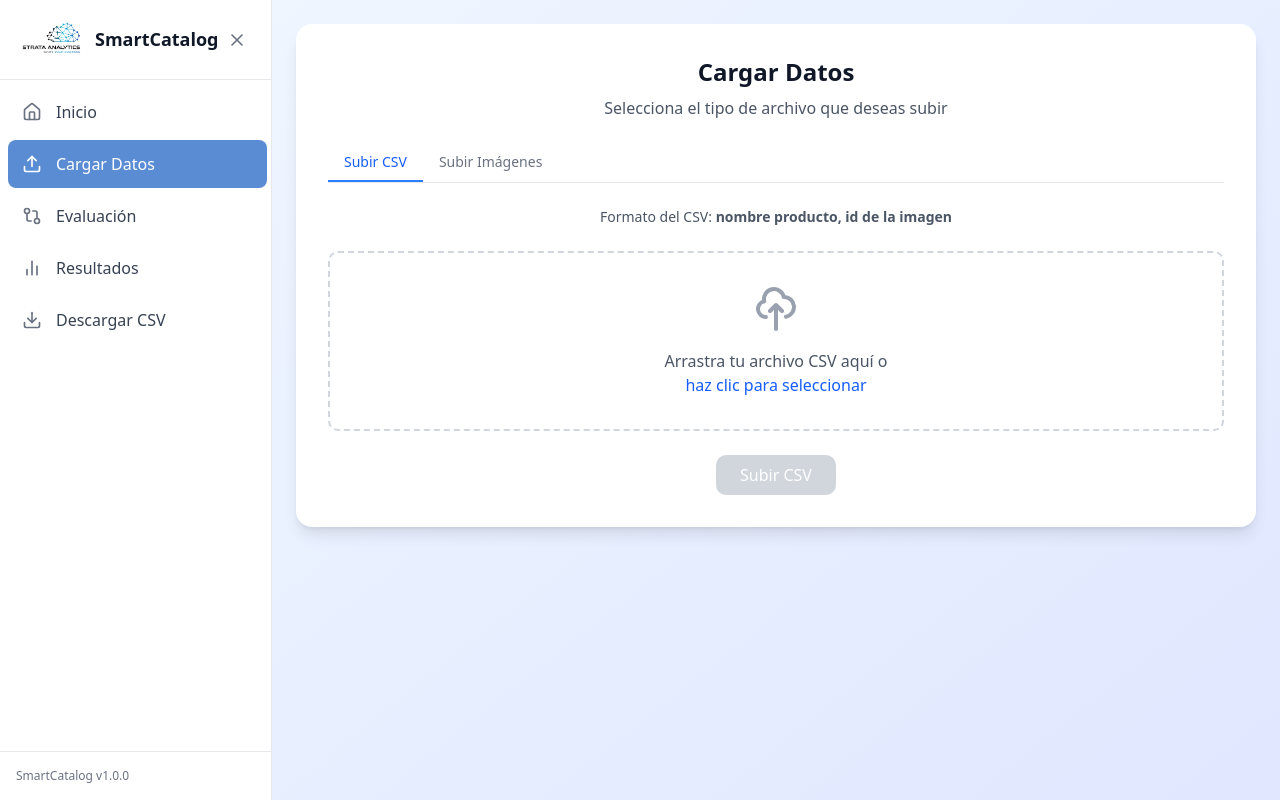
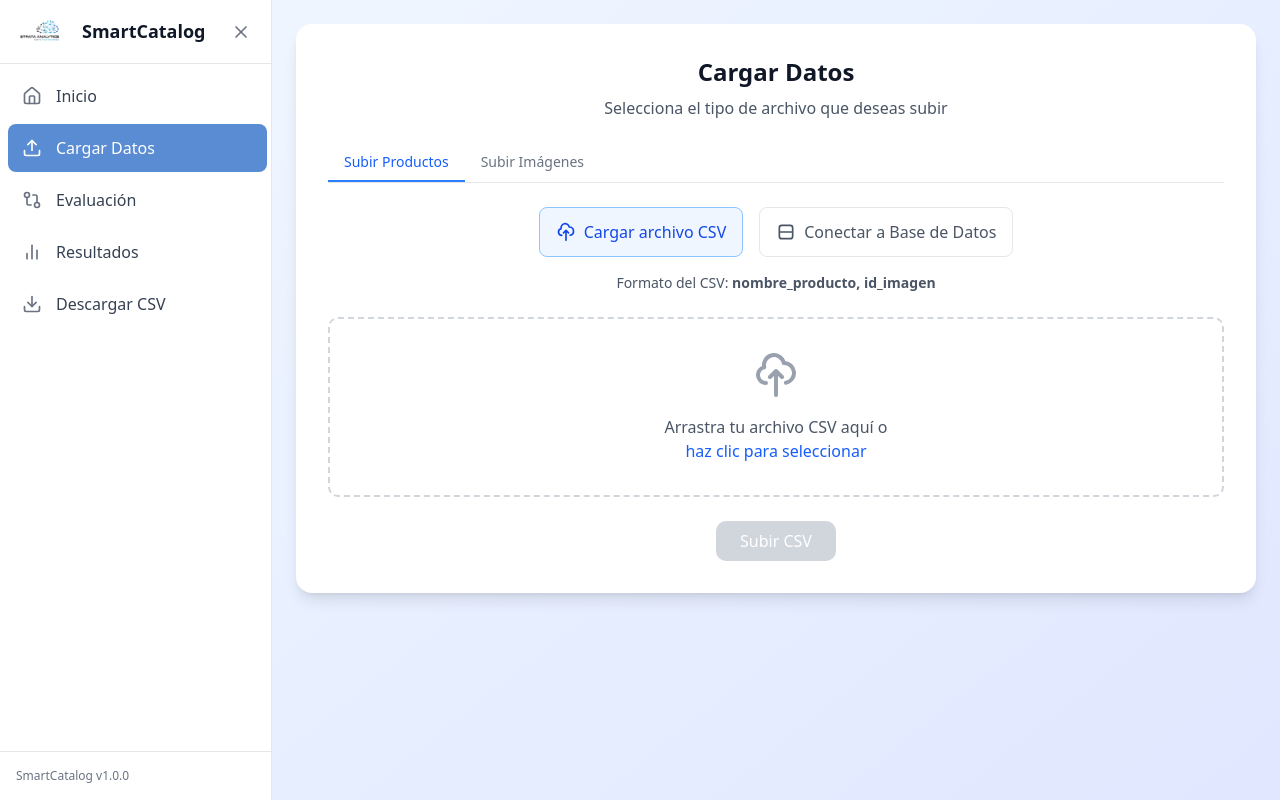
Before and after one commit to Andre-Leandro/Description-Evaluator, a Next.js app in the folder frontend/: page /subir-csv in a window 1280 px wide. Built offline with nearby package versions, Linux system fonts and the light colour scheme; no server answers.

Commit message:
Refactor CSVUpload component to improve file upload logic and enhance UI for product and image uploads

```diff
--- a/frontend/src/app/pages/CSVUpload.jsx
+++ b/frontend/src/app/pages/CSVUpload.jsx
@@ -2,12 +2,14 @@
 import React, { useState } from "react";
 
 export default function CSVUpload() {
-  const [activeTab, setActiveTab] = useState("csv");
+  const [activeTab, setActiveTab] = useState("products");
+  const [productImportMethod, setProductImportMethod] = useState("csv");
   const [selectedFile, setSelectedFile] = useState(null);
   const [selectedImages, setSelectedImages] = useState([]);
   const [uploading, setUploading] = useState(false);
   const [uploadResult, setUploadResult] = useState(null);
   const [error, setError] = useState(null);
+  const [dbConnectionString, setDbConnectionString] = useState("");
 
   const API_URL = process.env.NEXT_PUBLIC_API_URL;
 
@@ -103,7 +105,7 @@ export default function CSVUpload() {
     event.preventDefault();
     const files = Array.from(event.dataTransfer.files);
 
-    if (activeTab === "csv") {
+    if (activeTab === "products") {
       const file = files[0];
       if (file && file.type === "text/csv") {
         setSelectedFile(file);
@@ -142,14 +144,14 @@ export default function CSVUpload() {
           {/* Tabs */}
           <div className="flex border-b border-gray-200">
             <button
-          onClick={() => setActiveTab("csv")}
+              onClick={() => setActiveTab("products")}
               className={`px-4 py-2 font-medium text-sm border-b-2 transition-colors ${
-            activeTab === "csv"
+                activeTab === "products"
                   ? "border-blue-500 text-blue-600"
                   : "border-transparent text-gray-500 hover:text-gray-700"
               }`}
             >
-          Subir CSV
+              Subir Productos
             </button>
             <button
               onClick={() => setActiveTab("images")}
@@ -163,11 +165,42 @@ export default function CSVUpload() {
             </button>
           </div>
 
-      {activeTab === "csv" && (
+          {activeTab === "products" && (
+            <div className="space-y-6">
+              <div className="flex justify-center gap-4 mb-4">
+                <button
+                  onClick={() => setProductImportMethod("csv")}
+                  className={`flex items-center gap-2 px-4 py-3 rounded-md border ${
+                    productImportMethod === "csv"
+                      ? "bg-blue-50 border-blue-300 text-blue-700"
+                      : "bg-white border-gray-200 text-gray-600 hover:bg-gray-50"
+                  }`}
+                >
+                  <svg className="w-5 h-5" fill="none" stroke="currentColor" viewBox="0 0 24 24">
+                    <path strokeLinecap="round" strokeLinejoin="round" strokeWidth="2" d="M7 16a4 4 0 01-.88-7.903A5 5 0 1115.9 6L16 6a5 5 0 011 9.9M15 13l-3-3m0 0l-3 3m3-3v12" />
+                  </svg>
+                  <span className="font-medium">Cargar archivo CSV</span>
+                </button>
+                <button
+                  onClick={() => setProductImportMethod("db")}
+                  className={`flex items-center gap-2 px-4 py-3 rounded-md border ${
+                    productImportMethod === "db"
+                      ? "bg-blue-50 border-blue-300 text-blue-700"
+                      : "bg-white border-gray-200 text-gray-600 hover:bg-gray-50"
+                  }`}
+                >
+                  <svg className="w-5 h-5" fill="none" stroke="currentColor" viewBox="0 0 24 24">
+                    <path strokeLinecap="round" strokeLinejoin="round" strokeWidth="2" d="M4 7v10c0 2 1 3 3 3h10c2 0 3-1 3-3V7c0-2-1-3-3-3H7C5 4 4 5 4 7zm0 5h16" />
+                  </svg>
+                  <span className="font-medium">Conectar a Base de Datos</span>
+                </button>
+              </div>
+
+              {productImportMethod === "csv" && (
                 <div className="space-y-6">
                   <div className="text-center">
                     <p className="text-gray-600 text-sm">
-              Formato del CSV: <strong>nombre producto, id de la imagen</strong>
+                      Formato del CSV: <strong>nombre_producto, id_imagen</strong>
                     </p>
                   </div>
 
@@ -230,7 +263,7 @@ export default function CSVUpload() {
                     <button
                       onClick={handleCSVUpload}
                       disabled={!selectedFile || uploading}
-              className="px-6 py-2 bg-blue-600 text-white rounded-lg hover:bg-blue-700 disabled:bg-gray-300 disabled:cursor-not-allowed transition"
+                      className="px-6 py-2 bg-[#5A8CD3] text-white rounded-lg hover:bg-[#4A7AB8] disabled:bg-gray-300 disabled:cursor-not-allowed transition"
                     >
                       {uploading ? "Subiendo..." : "Subir CSV"}
                     </button>
@@ -238,11 +271,56 @@ export default function CSVUpload() {
                 </div>
               )}
 
+              {productImportMethod === "db" && (
+                <div className="space-y-6 max-w-2xl mx-auto pt-2">
+
+
+                  <div className="space-y-2">
+                    <div>
+                      <input
+                        id="connection-string"
+                        type="text"
+                        placeholder="postgresql://user:password@host:port/database"
+                        className="w-full p-2 border border-gray-300 rounded-md focus:ring-2 focus:ring-blue-500 focus:border-blue-500"
+                        value={dbConnectionString}
+                        onChange={(e) => setDbConnectionString(e.target.value)}
+                      />
+                      <p className="mt-1 text-xs text-gray-500 pt-3 pb-1">
+                        Ingresa tu cadena de conexión. Compatible con PostgreSQL, MySQL y SQL Server.
+                      </p>
+                    </div>
+
+                    <div className="flex flex-col gap-2 border-t border-gray-200 pt-4">
+                      <h4 className="font-medium text-gray-800">Requisitos de la base de datos:</h4>
+                      <ul className="space-y-1 text-sm text-gray-600 list-disc pl-5">
+                        <li>La tabla debe contener columnas: <strong>nombre_producto, id_imagen</strong></li>
+                        <li>El formato de fecha debe ser YYYY-MM-DD</li>
+                      </ul>
+                    </div>
+
+                    <div className="pt-4 flex justify-center">
+                      <button
+                        onClick={() => {
+                          // Aquí iría la lógica para conectar a la DB
+                          console.log("Conectando a DB:", dbConnectionString);
+                        }}
+                        disabled={!dbConnectionString || uploading}
+                        className="px-6 py-2 bg-[#5A8CD3] text-white rounded-lg hover:bg-[#4A7AB8] disabled:bg-gray-300 disabled:cursor-not-allowed transition"
+                      >
+                        Conectar a Base de Datos
+                      </button>
+                    </div>
+                  </div>
+                </div>
+              )}
+            </div>
+          )}
+
           {activeTab === "images" && (
             <div className="space-y-6">
               <div className="text-center">
                 <p className="text-gray-600 text-sm">
-              Solo se permiten archivos PNG y JPEG
+                  Se permiten archivos PNG, JPEG, JPG, WEBP, TIFF, BMP
                 </p>
               </div>
 
--- a/frontend/src/components/Sidebar.jsx
+++ b/frontend/src/components/Sidebar.jsx
@@ -63,28 +63,38 @@ export default function Sidebar() {
 
   return (
     <div className={`h-screen flex flex-col bg-white border-r border-gray-200 transition-all duration-300 ${isCollapsed ? 'w-16' : 'w-68'}`}>
-      <div className="p-4 flex items-center justify-between border-b border-gray-200">
+      <div className="p-4 flex border-b border-gray-200">
         {!isCollapsed ? (
-          <div className="flex items-center space-x-1">
+          <>
+            <div className="flex items-center space-x-2 flex-grow min-w-0">
               <img
                 src="/logo.png"
                 alt="Logo"
-            width={75}
-            height={75}
-            className="rounded-full"
+                width={50}
+                height={48}
+                className="rounded-full flex-shrink-0"
               />
-          <h2 className="text-lg font-bold text-gray-900 leading-tight"> SmartCatalog</h2>
+              <h2 className="text-lg font-bold text-gray-900 pl-2 leading-tight truncate">SmartCatalog</h2>
             </div>
-        ) : (
-          <div className="w-6"></div>
-        )}
             <button
               onClick={toggleSidebar}
-          className="p-2 rounded-md hover:bg-gray-100 text-gray-500 hover:text-gray-700 transition-colors"
-          aria-label={isCollapsed ? 'Expandir menú' : 'Contraer menú'}
+              className="ml-auto p-1 rounded-md hover:bg-gray-100 text-gray-500 hover:text-gray-700 transition-colors flex-shrink-0"
             >
-          {isCollapsed ? <Menu size={20} /> : <X size={20} />}
+              <X size={20} />
             </button>
+          </>
+        ) : (
+          <>
+            <div className="w-6"></div>
+            <button
+              onClick={toggleSidebar}
+              className="ml-auto p-1 rounded-md hover:bg-gray-100 text-gray-500 hover:text-gray-700 transition-colors flex-shrink-0"
+              aria-label="Expandir menú"
+            >
+              <Menu size={18} />
+            </button>
+          </>
+        )}
       </div>
       <nav className="flex-1 overflow-hidden hover:overflow-y-auto">
         <ul className="space-y-1 p-2 pr-1">
```
Lines whose indentation alone changed are shown as unchanged.
